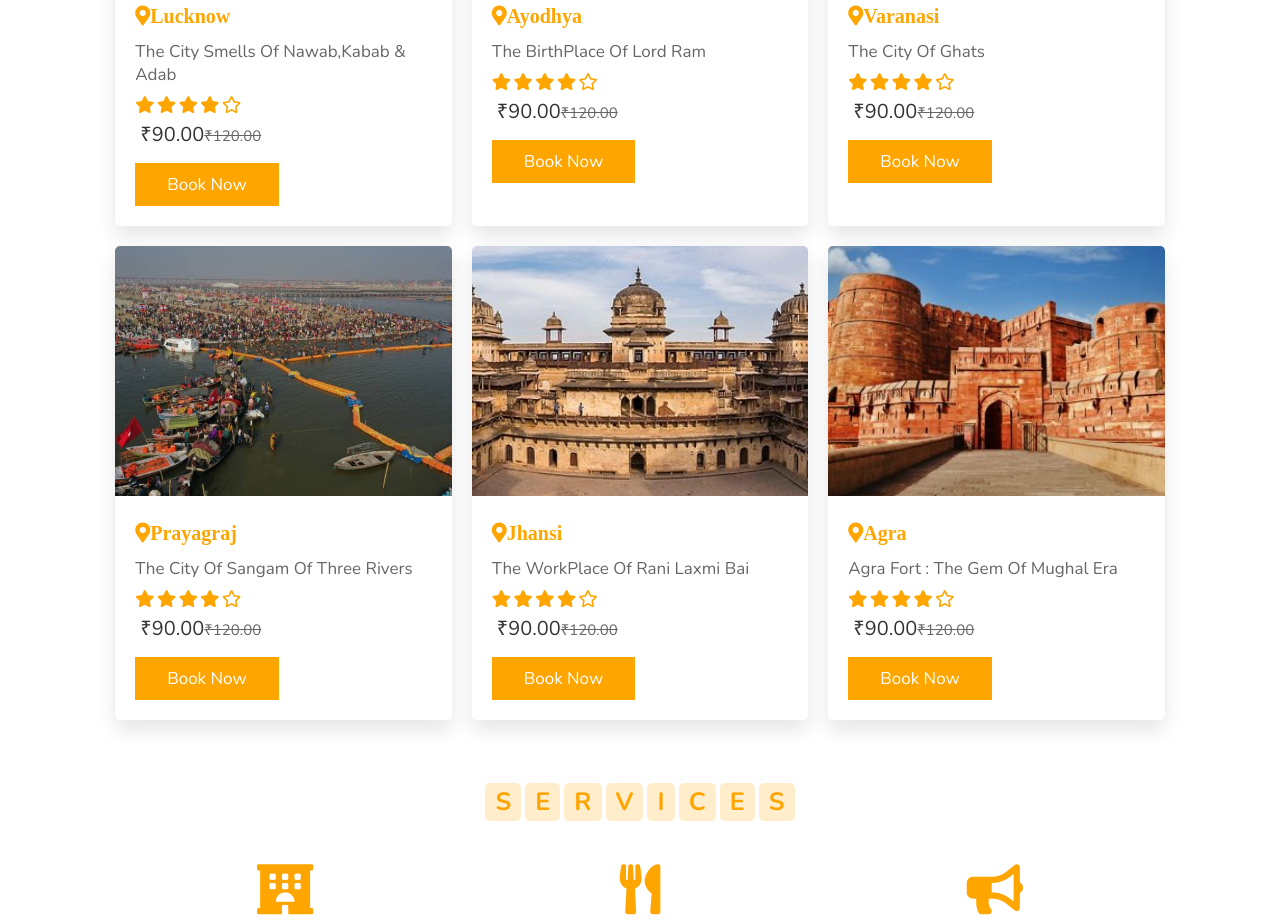
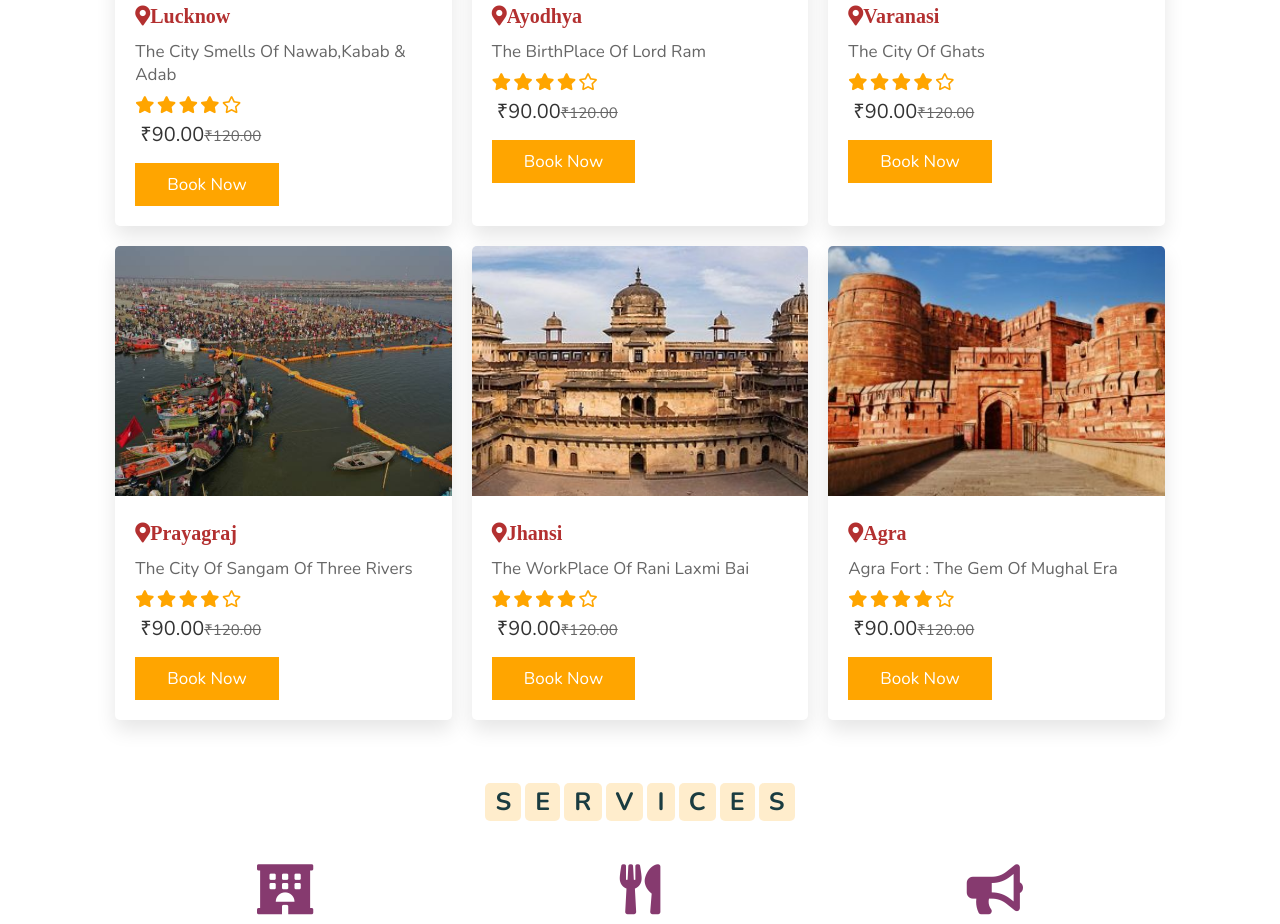
Before and after one commit to Sandhya-tiwari/sandhya, a plain HTML site: page Home.html in a window 1280 px wide. Shown: the part 1876-2800 px from the top of the page. Drawn offline with nearby package versions, Linux system fonts and the light colour scheme.

Commit message:
uploaded files

```diff
--- a/style.css
+++ b/style.css
@@ -34,7 +34,7 @@ section{
 .heading span{
 	font-size: 3.5rem;
 	background: rgba(255, 165, 0,.2);
-	color: var(--orange);
+	color: #1A3C40;
 	border-radius: .5rem;
 	padding: .2rem 1rem;
 }
@@ -320,10 +320,10 @@ header .search-bar-container label{
 }
 .packages .box-container .box .content h3{
 	font-size: 2rem;
-	color: #333;
+	color:#333;
 }
 .packages .box-container .box .content h3 i{
-	color: var(--orange);
+	color: #B33030;
 }
 .packages .box-container .box .content p{
 	font-size: 1.7rem;
@@ -358,13 +358,13 @@ header .search-bar-container label{
 .services .box-container .box i{
 	padding: 1rem;
 	font-size: 5rem;
-	color: var(--orange);
+	color:#863A6F;
 
 }
 .services .box-container .box h3{
 
 	font-size: 2.5rem;
-	color:#333;
+	color:#062C30;
 
 }
 .services .box-container .box p{
```
Also changed, not shown: Saryu-River.jpg (added), sarnath1.jpg (added), sur sarovar.jpg (added).
